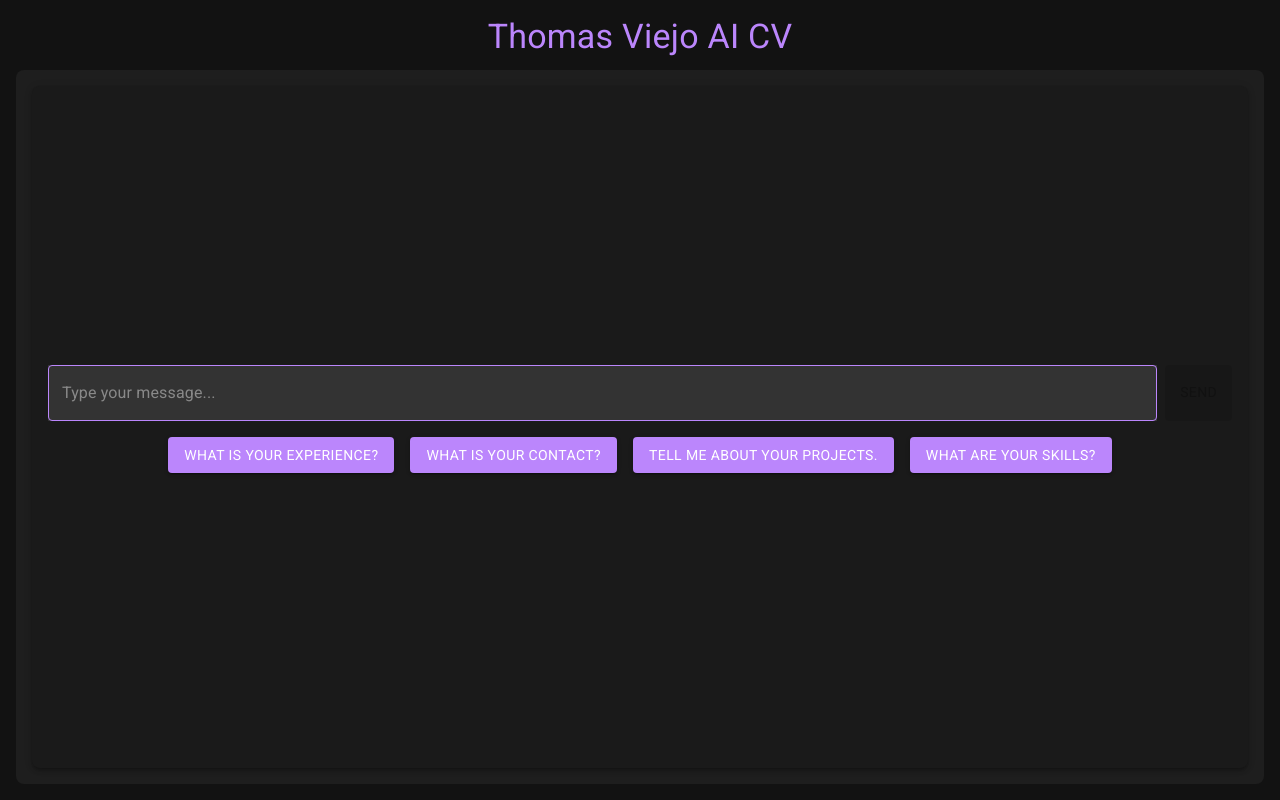
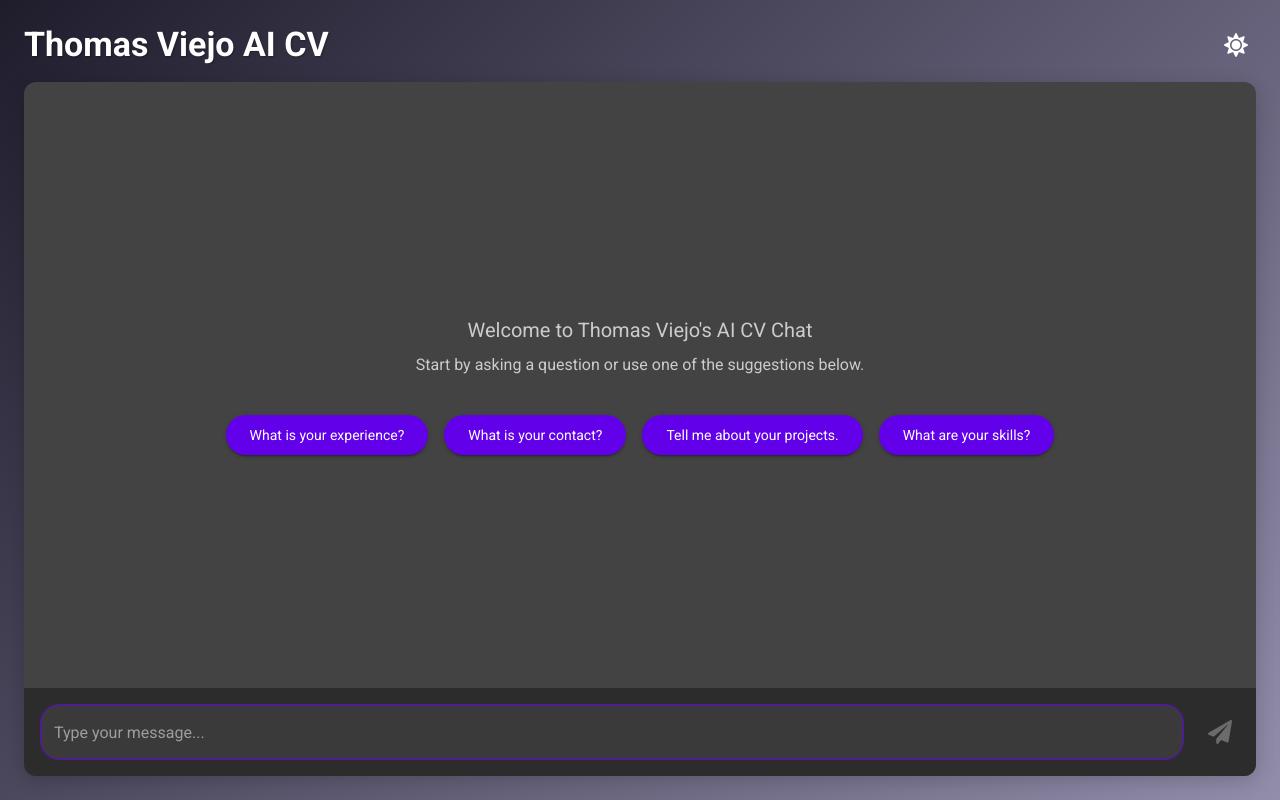
Before and after one commit to tviejo/AI-CV, a React (Create React App) app: page / in a window 1280 px wide. Built offline with nearby package versions, Linux system fonts and the light colour scheme.

Commit message:
improved look

```diff
--- a/package.json
+++ b/package.json
@@ -12,11 +12,14 @@
     "@testing-library/react": "^13.4.0",
     "@testing-library/user-event": "^13.5.0",
     "axios": "^1.7.9",
+    "dayjs": "^1.11.13",
+    "framer-motion": "^11.13.1",
     "install": "^0.13.0",
     "npm": "^10.9.2",
     "react": "^18.3.1",
     "react-dom": "^18.3.1",
     "react-feather": "^2.0.10",
+    "react-icons": "^5.4.0",
     "react-markdown": "^9.0.1",
     "react-modal": "^3.16.1",
     "react-router-dom": "^7.0.2",
--- a/src/App.js
+++ b/src/App.js
@@ -1,13 +1,15 @@
 // src/App.js
+
 import React from 'react';
-import HomePage from './components/HomePage';
+import Chat from './components/Chat';
 import cvData from './data/cvData';
+import { ThemeProvider } from './context/ThemeContext';
 
 function App() {
   return (
-    <div className="App">
-      <HomePage cvData={cvData} />
-    </div>
+    <ThemeProvider>
+      <Chat cvData={cvData} />
+    </ThemeProvider>
   );
 }
 
--- a/src/components/Chat.js
+++ b/src/components/Chat.js
@@ -1,6 +1,6 @@
 // src/components/Chat.js
 
-import React, { useState, useEffect, useRef } from 'react';
+import React, { useState, useEffect, useRef, useContext } from 'react';
 import axios from 'axios';
 import {
   Box,
@@ -11,21 +11,35 @@ import {
   Paper,
   Avatar,
   Grid,
+  IconButton,
+  Tooltip,
+  Switch,
 } from '@mui/material';
 import ReactMarkdown from 'react-markdown';
 import { Prism as SyntaxHighlighter } from 'react-syntax-highlighter';
 import { oneDark } from 'react-syntax-highlighter/dist/esm/styles/prism';
 import remarkGfm from 'remark-gfm';
+import { motion } from 'framer-motion';
+import dayjs from 'dayjs';
+import { ThemeContext } from '../context/ThemeContext';
+import { FaSun, FaMoon, FaPaperPlane } from 'react-icons/fa';
 
 const Chat = ({ cvData }) => {
+  const { mode, toggleTheme } = useContext(ThemeContext);
   const [input, setInput] = useState('');
-  const [messages, setMessages] = useState([]);
+  const [messages, setMessages] = useState(() => {
+    // Load messages from localStorage if available
+    const savedMessages = localStorage.getItem('chatMessages');
+    return savedMessages ? JSON.parse(savedMessages) : [];
+  });
   const [isLoading, setIsLoading] = useState(false);
   const messagesEndRef = useRef(null);
 
   // Scroll to the bottom when messages change
   useEffect(() => {
     messagesEndRef.current?.scrollIntoView({ behavior: 'smooth' });
+    // Save messages to localStorage
+    localStorage.setItem('chatMessages', JSON.stringify(messages));
   }, [messages]);
 
   // List of suggestion buttons
@@ -40,7 +54,7 @@ const Chat = ({ cvData }) => {
   const buildMessageHistory = (userMessage) => {
     const systemPrompt = `
       You are talking to a recruiter about a candidate, Thomas Viejo.
-      You can only talk about the candidate or related subjects (e.g. Programming, Electronics).
+      You can only talk about the candidate or related subjects (e.g., Programming, Electronics).
       If the question is first person, answer in first person.
       If the question is third person, answer in third person.
       Speak naturally and provide detailed answers.
@@ -54,18 +68,16 @@ const Chat = ({ cvData }) => {
     `;
 
     // Convert existing messages into a role-based format
-    const history = messages.map((msg) => {
-      return {
+    const history = messages.map((msg) => ({
       role: msg.sender === 'User' ? 'user' : 'assistant',
       content: msg.text,
-      };
-    });
+    }));
 
     // Add the new user message at the end
     const completeMessages = [
       { role: 'system', content: systemPrompt },
       ...history,
-      { role: 'user', content: userMessage }
+      { role: 'user', content: userMessage },
     ];
 
     return completeMessages;
@@ -75,7 +87,8 @@ const Chat = ({ cvData }) => {
   const handleSend = async (message = input) => {
     if (!message.trim()) return;
 
-    const userMessage = { sender: 'User', text: message };
+    const timestamp = dayjs().format('HH:mm');
+    const userMessage = { sender: 'User', text: message, timestamp };
     setMessages((prev) => [...prev, userMessage]);
     setIsLoading(true);
 
@@ -86,9 +99,11 @@ const Chat = ({ cvData }) => {
         messages: completeMessages,
       });
 
+      const aiResponse = response.data.choices[0].message.content.trim();
       const aiMessage = {
         sender: 'AI',
-        text: response.data.choices[0].message.content,
+        text: aiResponse,
+        timestamp: dayjs().format('HH:mm'),
       };
       setMessages((prev) => [...prev, aiMessage]);
     } catch (error) {
@@ -96,6 +111,7 @@ const Chat = ({ cvData }) => {
       const errorMessage = {
         sender: 'AI',
         text: 'Sorry, something went wrong. Please try again later.',
+        timestamp: dayjs().format('HH:mm'),
       };
       setMessages((prev) => [...prev, errorMessage]);
     }
@@ -112,8 +128,8 @@ const Chat = ({ cvData }) => {
 
   // Function to get Avatar content based on sender
   const getAvatarContent = (sender) => {
-    if (sender === 'AI') return 'AI';
-    if (sender === 'User') return 'U';
+    if (sender === 'AI') return '🤖';
+    if (sender === 'User') return '👤';
     return sender.charAt(0);
   };
 
@@ -124,96 +140,87 @@ const Chat = ({ cvData }) => {
         height: '100vh',
         display: 'flex',
         flexDirection: 'column',
-        backgroundColor: '#121212', // Dark background
-        color: '#ffffff', // Light text color
-        padding: 2,
+        background: mode === 'dark' ? 'linear-gradient(135deg, #1f1c2c, #928dab)' : 'linear-gradient(135deg, #ece9e6, #ffffff)',
+        color: mode === 'dark' ? '#ffffff' : '#000000',
+        padding: 3,
         boxSizing: 'border-box',
+        fontFamily: 'Roboto, sans-serif',
       }}
     >
-      <Typography
-        variant="h4"
-        align="center"
-        gutterBottom
-        sx={{ color: '#bb86fc' }} // Light purple accent color
+      {/* Header */}
+      <Box
+        sx={{
+          display: 'flex',
+          justifyContent: 'space-between',
+          alignItems: 'center',
+          marginBottom: 2,
+        }}
       >
+        <Typography variant="h4" sx={{ fontWeight: 'bold', textShadow: '1px 1px 2px rgba(0,0,0,0.3)' }}>
           Thomas Viejo AI CV
         </Typography>
-      <Box
+        {/* Theme Toggle */}
+        <Tooltip title={mode === 'dark' ? 'Switch to Light Mode' : 'Switch to Dark Mode'}>
+          <IconButton onClick={toggleTheme} color="inherit">
+            {mode === 'dark' ? <FaSun /> : <FaMoon />}
+          </IconButton>
+        </Tooltip>
+      </Box>
+
+      {/* Chat Container */}
+      <Paper
+        elevation={6}
         sx={{
           flexGrow: 1,
           display: 'flex',
           flexDirection: 'column',
+          borderRadius: 3,
           overflow: 'hidden',
-          backgroundColor: '#1e1e1e', // Slightly lighter dark background for contrast
-          borderRadius: 2,
-          padding: 2,
+          backgroundColor: mode === 'dark' ? '#2c2c2c' : '#f0f0f0',
+          boxShadow: '0 4px 20px rgba(0,0,0,0.2)',
         }}
       >
-        <Paper
-          elevation={3}
+        {/* Message Area */}
+        <Box
           sx={{
             flexGrow: 1,
             padding: 2,
             overflowY: 'auto',
-            backgroundColor: '#1a1a1a', // Dark chat background
-            borderRadius: 2,
+            position: 'relative',
           }}
         >
-          {messages.length === 0 ? (
-            // Initial state with suggestions and send button
-            <Grid
-              container
-              direction="column"
-              alignItems="center"
-              justifyContent="center"
-              spacing={2}
-              sx={{ height: '100%' }}
-            >
-              <Grid item sx={{ width: '100%' }}>
-                <Box sx={{ display: 'flex', width: '100%' }}>
-                  <TextField
-                    variant="outlined"
-                    placeholder="Type your message..."
-                    value={input}
-                    onChange={(e) => setInput(e.target.value)}
-                    onKeyDown={(e) => e.key === 'Enter' && !isLoading && handleSend()}
-                    disabled={isLoading}
-                    fullWidth
+          {messages.length === 0 && !isLoading && (
+            <Box
               sx={{
-                      backgroundColor: '#333333',
-                      input: { color: '#ffffff' },
-                      fieldset: { borderColor: '#bb86fc' },
-                    }}
-                  />
-                  <Button
-                    variant="contained"
-                    onClick={() => handleSend()}
-                    disabled={isLoading || !input.trim()}
-                    sx={{
-                      marginLeft: 1,
-                      backgroundColor: '#bb86fc',
-                      '&:hover': {
-                        backgroundColor: '#9a67ea',
-                      },
-                      color: '#ffffff',
+                display: 'flex',
+                flexDirection: 'column',
+                alignItems: 'center',
+                justifyContent: 'center',
+                height: '100%',
+                color: mode === 'dark' ? '#cccccc' : '#666666',
               }}
             >
-                    Send
-                  </Button>
-                </Box>
-              </Grid>
-              <Grid item container spacing={2} justifyContent="center">
+              <Typography variant="h6" gutterBottom>
+                Welcome to Thomas Viejo's AI CV Chat
+              </Typography>
+              <Typography variant="body1" gutterBottom>
+                Start by asking a question or use one of the suggestions below.
+              </Typography>
+              <Grid container spacing={2} justifyContent="center" sx={{ marginTop: 2 }}>
                 {suggestions.map((suggestion, index) => (
                   <Grid item key={index}>
                     <Button
                       variant="contained"
                       onClick={() => handleSuggestion(suggestion)}
                       sx={{
-                        backgroundColor: '#bb86fc',
+                        backgroundColor: mode === 'dark' ? '#6200ea' : '#03dac6',
                         '&:hover': {
-                          backgroundColor: '#9a67ea',
+                          backgroundColor: mode === 'dark' ? '#3700b3' : '#018786',
                         },
                         color: '#ffffff',
+                        borderRadius: '20px',
+                        textTransform: 'none',
+                        paddingX: 3,
                       }}
                     >
                       {suggestion}
@@ -221,38 +228,47 @@ const Chat = ({ cvData }) => {
                   </Grid>
                 ))}
               </Grid>
-            </Grid>
-          ) : (
-            // Display chat messages
-            messages.map((msg, index) => (
+            </Box>
+          )}
+
+          {/* Display Messages */}
+          {messages.map((msg, index) => (
+            <motion.div
+              key={index}
+              initial={{ opacity: 0, y: 10 }}
+              animate={{ opacity: 1, y: 0 }}
+              transition={{ duration: 0.3, delay: index * 0.05 }}
+            >
               <Box
-                key={index}
                 sx={{
                   display: 'flex',
+                  alignItems: 'flex-start',
                   marginBottom: 2,
-                  alignItems: 'flex-start',
                   flexDirection: msg.sender === 'User' ? 'row-reverse' : 'row',
                 }}
               >
+                {/* Avatar */}
                 <Avatar
                   sx={{
                     bgcolor: msg.sender === 'User' ? '#6200ea' : '#03dac6',
-                    color: '#ffffff',
                     width: 40,
                     height: 40,
-                    fontSize: '1rem',
+                    marginX: 1,
                   }}
                 >
                   {getAvatarContent(msg.sender)}
                 </Avatar>
+
+                {/* Message Bubble */}
                 <Box
                   sx={{
                     maxWidth: '70%',
-                    bgcolor: msg.sender === 'User' ? '#6200ea' : '#03dac6',
-                    color: '#ffffff',
-                    padding: 1,
+                    backgroundColor: msg.sender === 'User' ? '#6200ea' : '#03dac6',
+                    color: msg.sender === 'User' ? '#ffffff' : '#000000',
+                    padding: 1.5,
                     borderRadius: 2,
-                    marginX: 1,
+                    boxShadow: '0 1px 3px rgba(0,0,0,0.2)',
+                    position: 'relative',
                   }}
                 >
                   {msg.sender === 'AI' ? (
@@ -283,30 +299,76 @@ const Chat = ({ cvData }) => {
                   ) : (
                     <Typography variant="body1">{msg.text}</Typography>
                   )}
+                  {/* Timestamp */}
+                  <Typography
+                    variant="caption"
+                    sx={{
+                      position: 'absolute',
+                      bottom: -16,
+                      right: 8,
+                      color: mode === 'dark' ? '#aaaaaa' : '#555555',
+                    }}
+                  >
+                    {msg.timestamp}
+                  </Typography>
                 </Box>
               </Box>
-            ))
-          )}
+            </motion.div>
+          ))}
 
-          {isLoading && messages.length !== 0 && (
+          {/* Typing Indicator */}
+          {isLoading && (
             <Box
               sx={{
                 display: 'flex',
                 alignItems: 'center',
                 marginBottom: 2,
+                flexDirection: 'row',
               }}
             >
-              <CircularProgress size={20} sx={{ marginRight: 1, color: '#bb86fc' }} />
-              <Typography variant="body2" sx={{ color: '#ffffff' }}>
-                AI is typing...
-              </Typography>
+              <Avatar
+                sx={{
+                  bgcolor: '#03dac6',
+                  width: 40,
+                  height: 40,
+                  marginX: 1,
+                }}
+              >
+                🤖
+              </Avatar>
+              <Box
+                sx={{
+                  backgroundColor: '#03dac6',
+                  color: '#000000',
+                  padding: 1.5,
+                  borderRadius: 2,
+                  maxWidth: '70%',
+                  boxShadow: '0 1px 3px rgba(0,0,0,0.2)',
+                  position: 'relative',
+                }}
+              >
+                <Typography variant="body1">AI is typing...</Typography>
+              </Box>
             </Box>
           )}
+
           <div ref={messagesEndRef} />
-        </Paper>
-        {messages.length !== 0 && (
-          // Input area for sending messages
-          <Box sx={{ display: 'flex', marginTop: 1 }}>
+        </Box>
+
+        {/* Input Area */}
+        <Box
+          sx={{
+            padding: 2,
+            borderTop: mode === 'dark' ? '1px solid #444444' : '1px solid #dddddd',
+            backgroundColor: mode === 'dark' ? '#2c2c2c' : '#ffffff',
+          }}
+        >
+          <Box
+            sx={{
+              display: 'flex',
+              alignItems: 'center',
+            }}
+          >
             <TextField
               variant="outlined"
               placeholder="Type your message..."
@@ -316,30 +378,46 @@ const Chat = ({ cvData }) => {
               disabled={isLoading}
               fullWidth
               sx={{
-                flexGrow: 1,
-                marginRight: 1,
-                backgroundColor: '#333333',
-                input: { color: '#ffffff' },
-                fieldset: { borderColor: '#bb86fc' },
+                backgroundColor: mode === 'dark' ? '#3a3a3a' : '#f9f9f9',
+                borderRadius: '20px',
+                '& .MuiOutlinedInput-root': {
+                  '& fieldset': {
+                    borderColor: '#6200ea',
+                  },
+                  '&:hover fieldset': {
+                    borderColor: '#03dac6',
+                  },
+                  '&.Mui-focused fieldset': {
+                    borderColor: '#03dac6',
+                  },
+                },
+                '& .MuiInputBase-input': {
+                  color: mode === 'dark' ? '#ffffff' : '#000000',
+                },
+                marginRight: 2,
               }}
             />
-            <Button
-              variant="contained"
+            <Tooltip title="Send">
+              <span>
+                <IconButton
+                  color="primary"
                   onClick={() => handleSend()}
                   disabled={isLoading || !input.trim()}
                   sx={{
-                backgroundColor: '#bb86fc',
+                    backgroundColor: '#6200ea',
+                    color: '#ffffff',
                     '&:hover': {
-                  backgroundColor: '#9a67ea',
+                      backgroundColor: '#3700b3',
                     },
-                color: '#ffffff',
                   }}
                 >
-              Send
-            </Button>
+                  <FaPaperPlane />
+                </IconButton>
+              </span>
+            </Tooltip>
           </Box>
-        )}
         </Box>
+      </Paper>
     </Box>
   );
 };
--- /dev/null
+++ b/src/context/ThemeContext.js
@@ -0,0 +1,72 @@
+// src/context/ThemeContext.js
+
+import React, { createContext, useState, useMemo } from 'react';
+import { createTheme, ThemeProvider as MuiThemeProvider } from '@mui/material/styles';
+
+export const ThemeContext = createContext();
+
+export const ThemeProvider = ({ children }) => {
+  const [mode, setMode] = useState('dark');
+
+  const toggleTheme = () => {
+    setMode((prev) => (prev === 'dark' ? 'light' : 'dark'));
+  };
+
+  const theme = useMemo(
+    () =>
+      createTheme({
+        palette: {
+          mode,
+          ...(mode === 'dark'
+            ? {
+                primary: {
+                  main: '#bb86fc',
+                },
+                background: {
+                  default: '#121212',
+                  paper: '#1e1e1e',
+                },
+              }
+            : {
+                primary: {
+                  main: '#6200ea',
+                },
+                background: {
+                  default: '#f5f5f5',
+                  paper: '#ffffff',
+                },
+              }),
+        },
+        typography: {
+          fontFamily: 'Roboto, sans-serif',
+        },
+        components: {
+          MuiButton: {
+            styleOverrides: {
+              root: {
+                borderRadius: '20px',
+                textTransform: 'none',
+                padding: '8px 16px',
+              },
+            },
+          },
+          MuiTextField: {
+            styleOverrides: {
+              root: {
+                '& .MuiOutlinedInput-root': {
+                  borderRadius: '20px',
+                },
+              },
+            },
+          },
+        },
+      }),
+    [mode]
+  );
+
+  return (
+    <ThemeContext.Provider value={{ mode, toggleTheme }}>
+      <MuiThemeProvider theme={theme}>{children}</MuiThemeProvider>
+    </ThemeContext.Provider>
+  );
+};
```
Also changed, not shown: 1 other file (tests, documents, lock files or other folders). Lines whose indentation alone changed are shown as unchanged.
